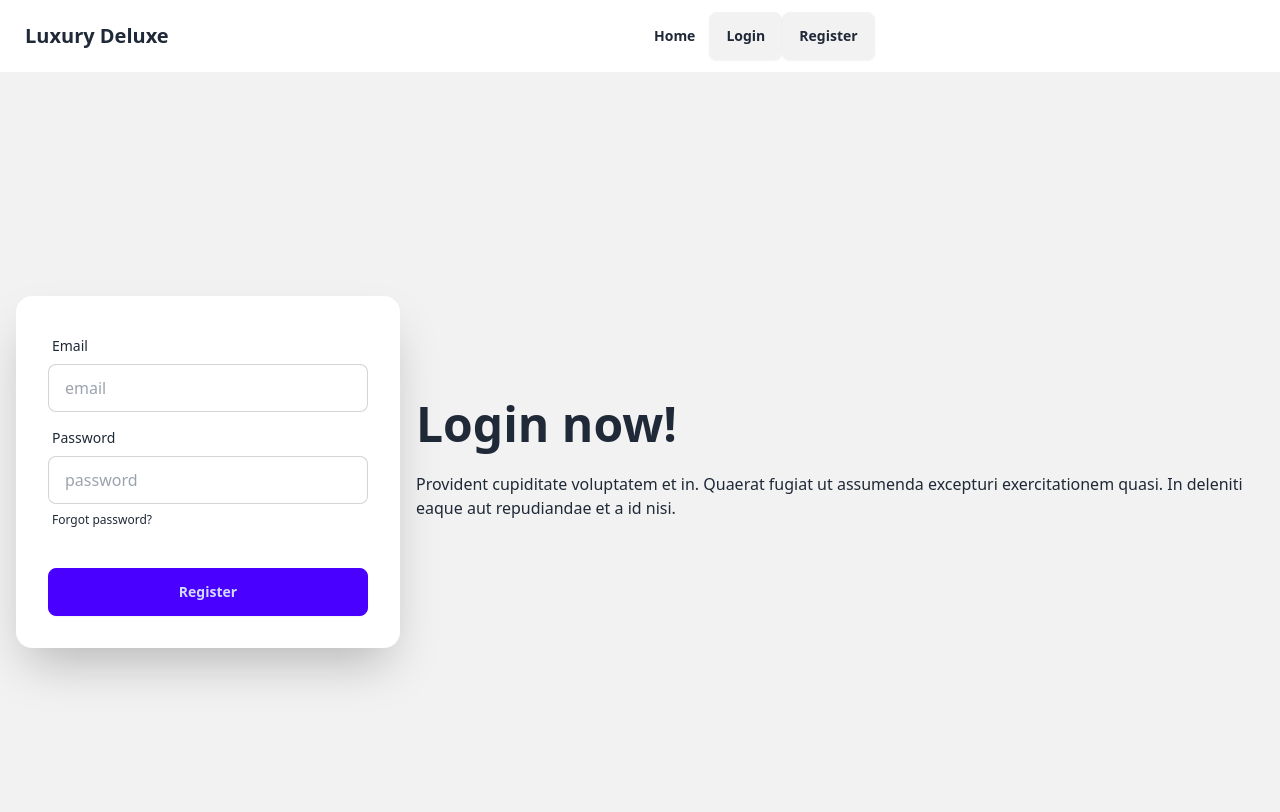
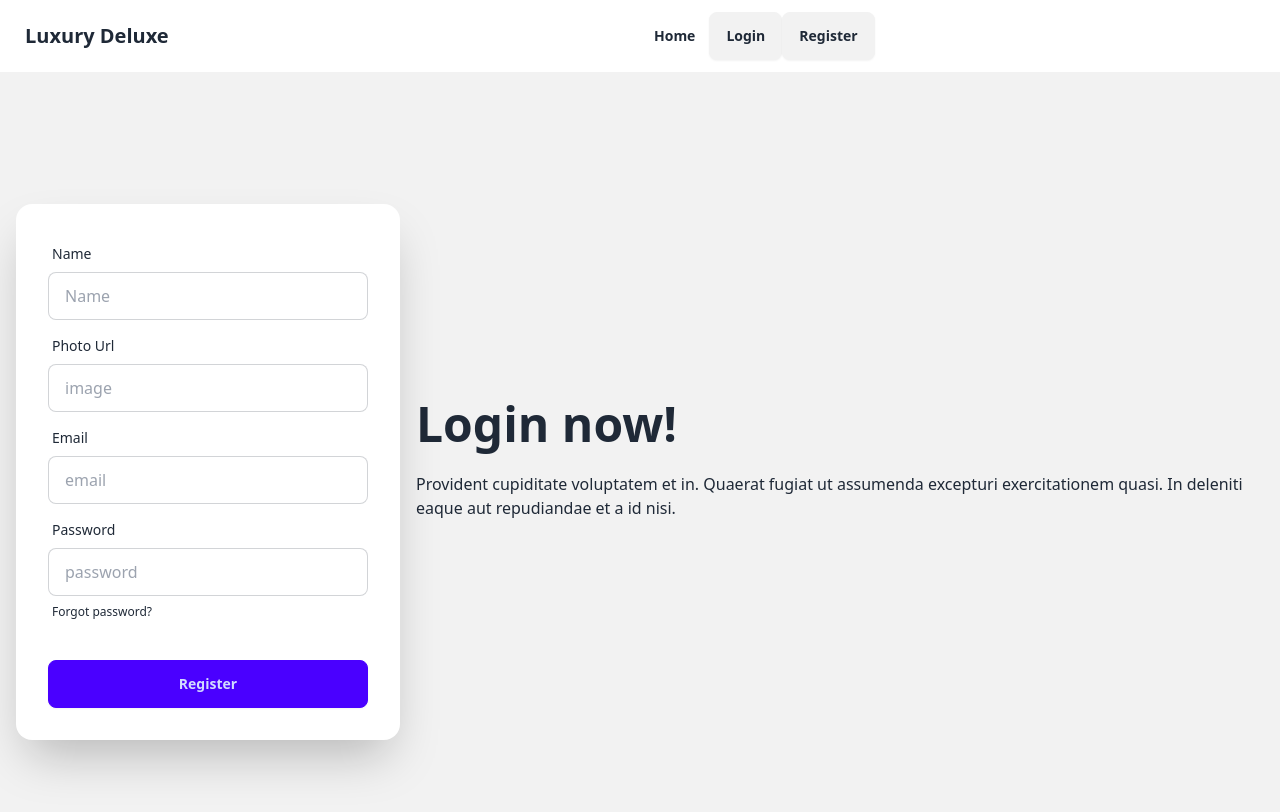
Before and after one commit to OMI786I/Assignment-9-reset, a React (Vite) app in the folder assignment-9/: page /register in a window 1280 px wide. Shown: the top 812 px of the page. Built offline with nearby package versions, Linux system fonts and the light colour scheme.

Commit message:
set up of registration page

```diff
--- a/assignment-9/src/Components/Register.jsx
+++ b/assignment-9/src/Components/Register.jsx
@@ -1,4 +1,10 @@
 const Register = () => {
+  const handleRegitser = (e) => {
+    e.preventDefault();
+    console.log(e.currentTarget);
+    const form = new FormData(e.currentTarget);
+  };
+
   return (
     <div>
       <div className="hero min-h-screen bg-base-200">
@@ -12,12 +18,36 @@ const Register = () => {
             </p>
           </div>
           <div className="card shrink-0 w-full max-w-sm shadow-2xl bg-base-100">
-            <form className="card-body">
+            <form className="card-body" onSubmit={handleRegitser}>
+              <div className="form-control">
+                <label className="label">
+                  <span className="label-text">Name</span>
+                </label>
+                <input
+                  name="name"
+                  type="text"
+                  placeholder="Name"
+                  className="input input-bordered"
+                  required
+                />
+              </div>
+              <div className="form-control">
+                <label className="label">
+                  <span className="label-text">Photo Url</span>
+                </label>
+                <input
+                  name="photo"
+                  type="photo url"
+                  placeholder="image"
+                  className="input input-bordered"
+                />
+              </div>
               <div className="form-control">
                 <label className="label">
                   <span className="label-text">Email</span>
                 </label>
                 <input
+                  name="email"
                   type="email"
                   placeholder="email"
                   className="input input-bordered"
@@ -29,6 +59,7 @@ const Register = () => {
                   <span className="label-text">Password</span>
                 </label>
                 <input
+                  name="password"
                   type="password"
                   placeholder="password"
                   className="input input-bordered"
```
